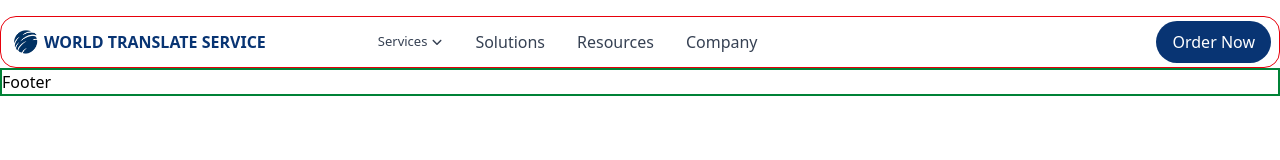
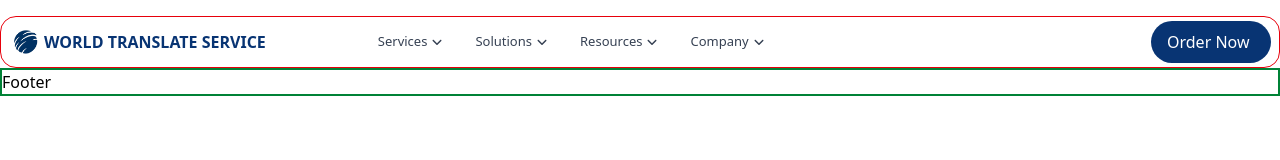
Before and after one commit to ogabek542/lingua_web_frontend, a React (Vite) app: page / in a window 1280 px wide. Shown: the top 160 px of the page. Built offline with nearby package versions, Linux system fonts and the light colour scheme; a web font is replaced by a local one.

Commit message:
added header links start style and order button

```diff
--- a/package.json
+++ b/package.json
@@ -12,6 +12,7 @@
   "dependencies": {
     "@tailwindcss/vite": "^4.1.7",
     "autoprefixer": "^10.4.21",
+    "framer-motion": "^12.12.1",
     "i18next": "^25.2.0",
     "i18next-browser-languagedetector": "^8.1.0",
     "react": "^19.1.0",
--- /dev/null
+++ b/src/components/HeaderComponent/Menu0.jsx
@@ -0,0 +1,11 @@
+import React from 'react'
+
+const Menu0 = () => {
+  return (
+    <div>
+      Menu0
+    </div>
+  )
+}
+
+export default Menu0
--- /dev/null
+++ b/src/components/HeaderComponent/Menu1.jsx
@@ -0,0 +1,11 @@
+import React from 'react'
+
+const Menu1 = () => {
+  return (
+    <div>
+      Menu1
+    </div>
+  )
+}
+
+export default Menu1
--- /dev/null
+++ b/src/components/HeaderComponent/Menu2.jsx
@@ -0,0 +1,11 @@
+import React from 'react'
+
+const Menu2 = () => {
+  return (
+    <div>
+      Menu2
+    </div>
+  )
+}
+
+export default Menu2
--- /dev/null
+++ b/src/components/HeaderComponent/Menu3.jsx
@@ -0,0 +1,11 @@
+import React from 'react'
+
+const Menu3 = () => {
+  return (
+    <div>
+      Menu3
+    </div>
+  )
+}
+
+export default Menu3
--- a/src/pages/Header/Header.jsx
+++ b/src/pages/Header/Header.jsx
@@ -1,45 +1,143 @@
-import React from 'react'
+import React, { useState } from "react";
 import LinguaPhoto from "../../assets/linguaPhoto.png";
 import { FaAngleDown } from "react-icons/fa6";
+import { FaArrowRight } from "react-icons/fa6";
 
 const Header = () => {
+  const [hovering, setHovering] = useState(null);
+  const [popoverLeft, setPopoverLeft] = useState(null);
+  const [popoverHeight, setPopoverHeight] = useState(null);
+
   return (
-    <div className='container border-1 border-red-600 flex items-center justify-between rounded-2xl px-2 py-1  bg-white/20 backdrop-blur  sticky'>
-        {/* LEFT SIDE DIV */}
-      <div className='flex items-center  gap-[100px]'>
-      {/* logo vs title */}
-      <div className='flex items-center justify-between '>
-        <img className='w-[35px] h-[35px] object-cover' src={LinguaPhoto} alt="logo_image" />
-        <a href="#"> <p className='font-bold uppercase text-[#083473]'>World Translate Service</p></a>
+    <nav className="container border-1 border-red-600 flex items-center justify-between rounded-2xl px-2 py-1 bg-white/20 backdrop-blur sticky">
+      {/* LEFT SIDE DIV */}
+      <div className="flex items-center gap-[100px]">
+        {/* logo and title */}
+        <div className="flex items-center justify-between">
+          <img
+            className="w-[35px] h-[35px] object-cover"
+            src={LinguaPhoto}
+            alt="logo_image"
+          />
+          <a href="#">
+            <p className="font-bold uppercase text-[#083473]">
+              World Translate Service
+            </p>
+          </a>
+        </div>
+
+        {/* screen types */}
+        <nav
+          onMouseLeave={() => {
+            setHovering(null);
+          }}
+          className="flex items-center justify-between gap-2 relative" // relative added here
+        >
+          <a
+            onMouseEnter={(event) => {
+              setHovering(0);
+              setPopoverLeft(event.currentTarget.offsetLeft);
+            }}
+            onMouseLeave={() => setHovering(null)}
+            href="#"
+            className="cursor-pointer flex items-center justify-between gap-1 bg-transparent hover:bg-gray-100 rounded-3xl py-2 px-3 text-gray-700 hover:text-black group"
+          >
+            <button className="text-[13px] cursor-pointer transition-colors duration-400 capitalize">
+              Services
+            </button>
+            <FaAngleDown
+              className="size-[12px] cursor-pointer transition-transform duration-400"
+              style={{
+                transform: hovering === 0 ? "rotate(180deg)" : "rotate(0deg)",
+              }}
+            />
+          </a>
+
+          <a
+            onMouseEnter={(event) => {
+              setHovering(1);
+              setPopoverLeft(event.currentTarget.offsetLeft);
+            }}
+            onMouseLeave={() => setHovering(null)}
+            href="#"
+            className="cursor-pointer flex items-center justify-between gap-1 bg-transparent hover:bg-gray-100 rounded-3xl py-2 px-3 text-gray-700 hover:text-black group"
+          >
+            <button className="text-[13px] cursor-pointer transition-colors duration-400 capitalize">
+              Solutions
+            </button>
+            <FaAngleDown
+              className="size-[12px] cursor-pointer transition-transform duration-400"
+              style={{
+                transform: hovering === 1 ? "rotate(180deg)" : "rotate(0deg)",
+              }}
+            />
+          </a>
+
+          <a
+            onMouseEnter={(event) => {
+              setHovering(2);
+              setPopoverLeft(event.currentTarget.offsetLeft);
+            }}
+            onMouseLeave={() => setHovering(null)}
+            href="#"
+            className="cursor-pointer flex items-center justify-between gap-1 bg-transparent hover:bg-gray-100 rounded-3xl py-2 px-3 text-gray-700 hover:text-black group"
+          >
+            <button className="text-[13px] cursor-pointer transition-colors duration-400 capitalize">
+              Resources
+            </button>
+            <FaAngleDown
+              className="size-[12px] cursor-pointer transition-transform duration-400"
+              style={{
+                transform: hovering === 2 ? "rotate(180deg)" : "rotate(0deg)",
+              }}
+            />
+          </a>
+
+          <a
+            onMouseEnter={(event) => {
+              setHovering(3);
+              setPopoverLeft(event.currentTarget.offsetLeft);
+            }}
+            onMouseLeave={() => setHovering(null)}
+            href="#"
+            className="cursor-pointer flex items-center justify-between gap-1 bg-transparent hover:bg-gray-100 rounded-3xl py-2 px-3 text-gray-700 hover:text-black group"
+          >
+            <button className="text-[13px] cursor-pointer transition-colors duration-400 capitalize">
+              Company
+            </button>
+            <FaAngleDown
+              className="size-[12px] cursor-pointer transition-transform duration-400"
+              style={{
+                transform: hovering === 3 ? "rotate(180deg)" : "rotate(0deg)",
+              }}
+            />
+          </a>
+
+          {hovering !== null && ( // <-- FIX: changed condition to correctly handle 0
+            <div
+              style={{ left: popoverLeft || 0 }}
+              className="absolute top-full pt-6 w-[600px] bg-white border-2 border-black overflow-x-hidden rounded shadow-lg transition-all duration-300"
+            >
+              {/* popover content here */}
+            </div>
+          )}
+        </nav>
       </div>
-      {/* screens types  */}
-      <div className='flex items-center justify-between gap-2'>
-        <div className='cursor-pointer  flex items-center justify-between gap-1 bg-transparent  hover:bg-gray-100 rounded-3xl py-2 px-3  text-gray-700 hover:text-black'>
-            <button className='text-[13px] cursor-pointer   transition-colors duration-200 capitalize'> Services</button>
-            <FaAngleDown className='size-[12px] cursor-pointer '/>
-        </div>
-        <div className='flex items-center justify-center '>
-            <button className='cursor-pointer p-1 px-3 rounded-3xl bg-transparent text-gray-700 hover:bg-gray-100 transition-colors duration-200 hover:text-black capitalize'>Solutions</button>
-        </div>
-        <div className='flex items-center justify-center '>
-            <button className='cursor-pointer p-1 px-3 rounded-3xl bg-transparent text-gray-700 hover:bg-gray-100 transition-colors duration-200 hover:text-black capitalize'>Resources</button>
-        </div>
-        <div className='flex items-center justify-center '>
-            <button className='cursor-pointer p-1 px-3 rounded-3xl bg-transparent text-gray-700 hover:bg-gray-100 transition-colors duration-200 hover:text-black capitalize'>Company</button>
+
+      {/* order button */}
+      <div className="flex items-center justify-between">
+        <div className="p-[8px] px-4 w-[50px]"></div>
+        <div className="p-[8px] px-4 w-[50px]"></div>
+        {/* <=== ORDER BUTTON ===> */}
+        <div className="group overflow-hidden w-[120px] hover:w-[140px] transition-all duration-300 rounded-3xl bg-[#083473] hover:bg-[#083450] cursor-pointer px-4 py-[9px] flex items-center gap-2">
+          <span className="text-white font-medium whitespace-nowrap">
+            Order Now
+          </span>
+          <FaArrowRight className="text-white opacity-0 group-hover:opacity-100 translate-x-[-10px] group-hover:translate-x-0 transition-all duration-300" />
         </div>
       </div>
+    </nav>
+  );
+};
 
-      </div>
-      {/* order button */}
-      <div className='flex items-center justify-between'>
-        <div className='p-[8px] px-4 w-[50px]'></div>
-        <div className='p-[8px] px-4 w-[50px]'></div>
-      <div className='flex items-center justify-between g-1 '>
-        <button className='cursor-pointer p-[9px] px-4 rounded-3xl bg-[#083473] font-[500] text-white hover:bg-[#083450] transition-colors duration-200  capitalize'>Order Now</button>
-      </div>
-      </div>
-    </div>
-  )
-}
-
-export default Header
+export default Header;
```
Also changed, not shown: 1 other file (tests, documents, lock files or other folders).
